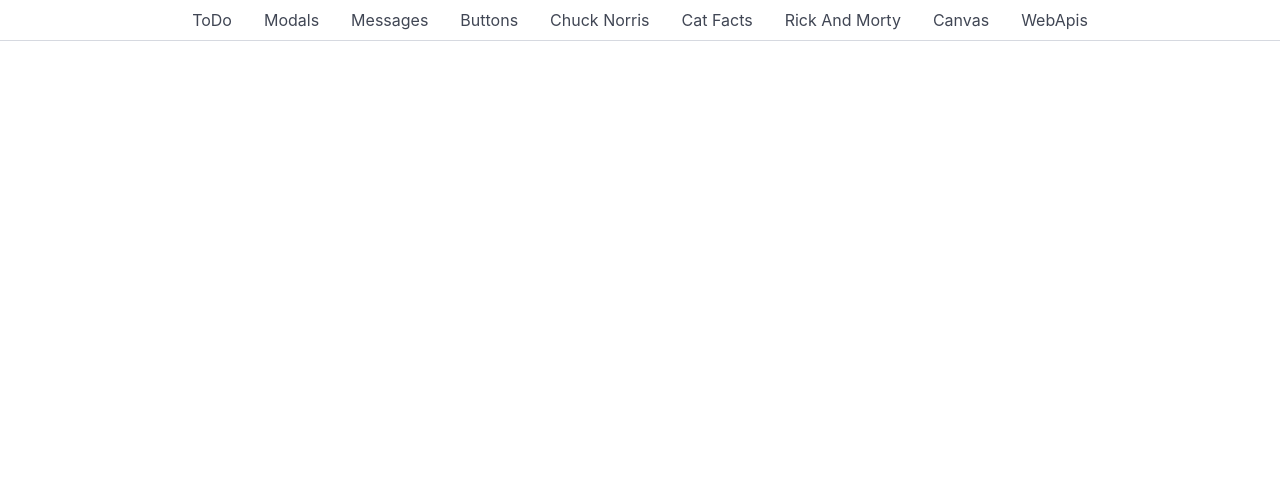
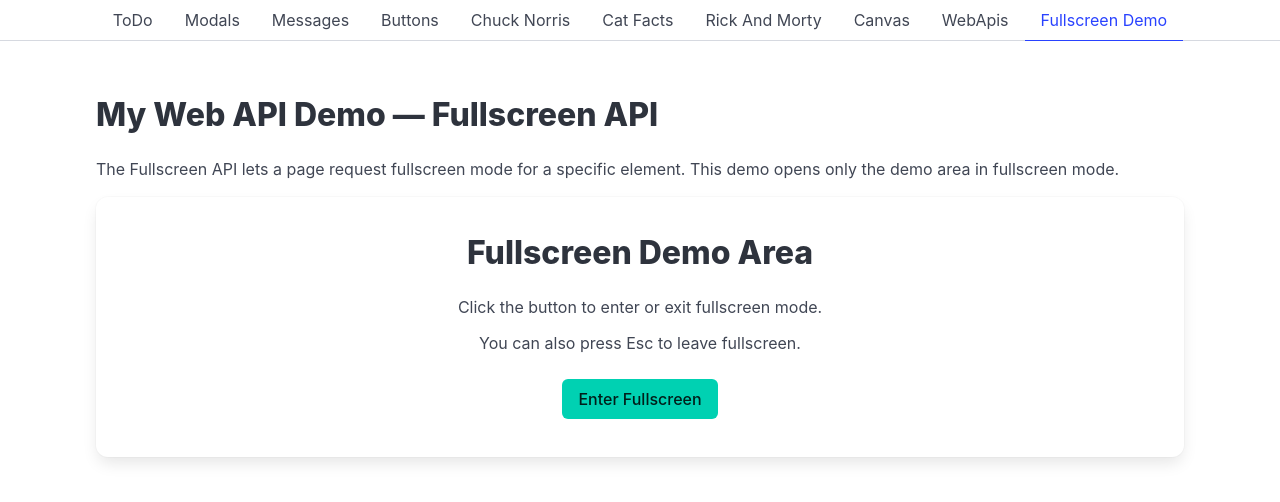
Before and after one commit to Jdesaof/ajax_js, a Vue app in the folder learnnote/: page /#/fullscreen in a window 1280 px wide. Shown: the top 502 px of the page. Built offline with nearby package versions, Linux system fonts and the light colour scheme.

Commit message:
Add Fullscreen API demo page

```diff
--- a/learnnote/src/index.js
+++ b/learnnote/src/index.js
@@ -15,6 +15,7 @@ import CatFacts from './pages/CatFacts.vue'
 import RickAndMorty from './pages/RickAndMorty.vue';
 import CanvasExample from './pages/CanvasExample.vue';
 import WebApis from './pages/WebApis.vue';
+import FullscreenDemo from './pages/FullscreenDemo.vue';
 
 const routes = [
   { path: '/', component: ToDo, name: 'ToDo' },
@@ -26,6 +27,7 @@ const routes = [
   { path: '/rickandmorty', component: RickAndMorty, name: 'Rick And Morty' },
   { path: '/canvas', component: CanvasExample, name: 'Canvas' },
   { path: '/webapis', component: WebApis, name: 'WebApis' },
+  { path: '/fullscreen', component: FullscreenDemo, name: 'Fullscreen Demo' },
 ];
 
 export const router = createRouter({
--- /dev/null
+++ b/learnnote/src/pages/FullscreenDemo.vue
@@ -0,0 +1,124 @@
+<script setup>
+import { ref, computed, onMounted, onBeforeUnmount } from 'vue';
+
+const demoBox = ref(null);
+const result = ref(null);
+const error = ref(null);
+const isFullscreen = ref(false);
+
+const buttonText = computed(() => {
+  return isFullscreen.value ? 'Exit Fullscreen' : 'Enter Fullscreen';
+});
+
+function updateFullscreenState() {
+  const activeElement = document.fullscreenElement;
+
+  isFullscreen.value = activeElement === demoBox.value;
+
+  result.value = {
+    fullscreenActive: Boolean(activeElement),
+    currentElement: activeElement
+      ? 'Fullscreen Demo Area'
+      : null,
+    time: new Date().toLocaleTimeString(),
+  };
+}
+
+async function runDemo() {
+  error.value = null;
+
+  if (!demoBox.value) {
+    error.value = 'Demo element was not found.';
+    return;
+  }
+
+  if (!demoBox.value.requestFullscreen) {
+    error.value = 'Fullscreen API is not supported in this browser.';
+    return;
+  }
+
+  try {
+    if (document.fullscreenElement) {
+      await document.exitFullscreen();
+    } else {
+      await demoBox.value.requestFullscreen();
+    }
+
+    updateFullscreenState();
+  } catch (err) {
+    error.value = err.message || 'Fullscreen request was blocked or denied.';
+  }
+}
+
+onMounted(() => {
+  document.addEventListener('fullscreenchange', updateFullscreenState);
+});
+
+onBeforeUnmount(() => {
+  document.removeEventListener('fullscreenchange', updateFullscreenState);
+});
+</script>
+
+<template>
+  <div class="container">
+    <h1 class="title">My Web API Demo — Fullscreen API</h1>
+
+    <p class="mb-4">
+      The Fullscreen API lets a page request fullscreen mode for a specific
+      element. This demo opens only the demo area in fullscreen mode.
+    </p>
+
+    <div
+      ref="demoBox"
+      class="fullscreen-demo-box box has-text-centered"
+    >
+      <h2 class="title is-3">Fullscreen Demo Area</h2>
+
+      <p>
+        Click the button to enter or exit fullscreen mode.
+      </p>
+
+      <p class="mt-3">
+        You can also press Esc to leave fullscreen.
+      </p>
+
+      <button class="button is-primary mt-5" @click="runDemo">
+        {{ buttonText }}
+      </button>
+
+      <div v-if="result" class="notification is-info mt-5 result-box">
+        <h2 class="title is-5">API Result</h2>
+        <pre>{{ result }}</pre>
+      </div>
+    </div>
+
+    <div v-if="error" class="notification is-danger mt-4">
+      ⚠️ {{ error }}
+    </div>
+  </div>
+</template>
+
+<style scoped>
+.container {
+  padding: 2rem;
+}
+
+.fullscreen-demo-box {
+  min-height: 260px;
+  display: flex;
+  flex-direction: column;
+  align-items: center;
+  justify-content: center;
+}
+
+.fullscreen-demo-box:fullscreen {
+  background: #222;
+  color: white;
+  padding: 4rem;
+  min-height: 100vh;
+}
+
+.fullscreen-demo-box:fullscreen .title {
+  color: white;
+}
+</style>
```
